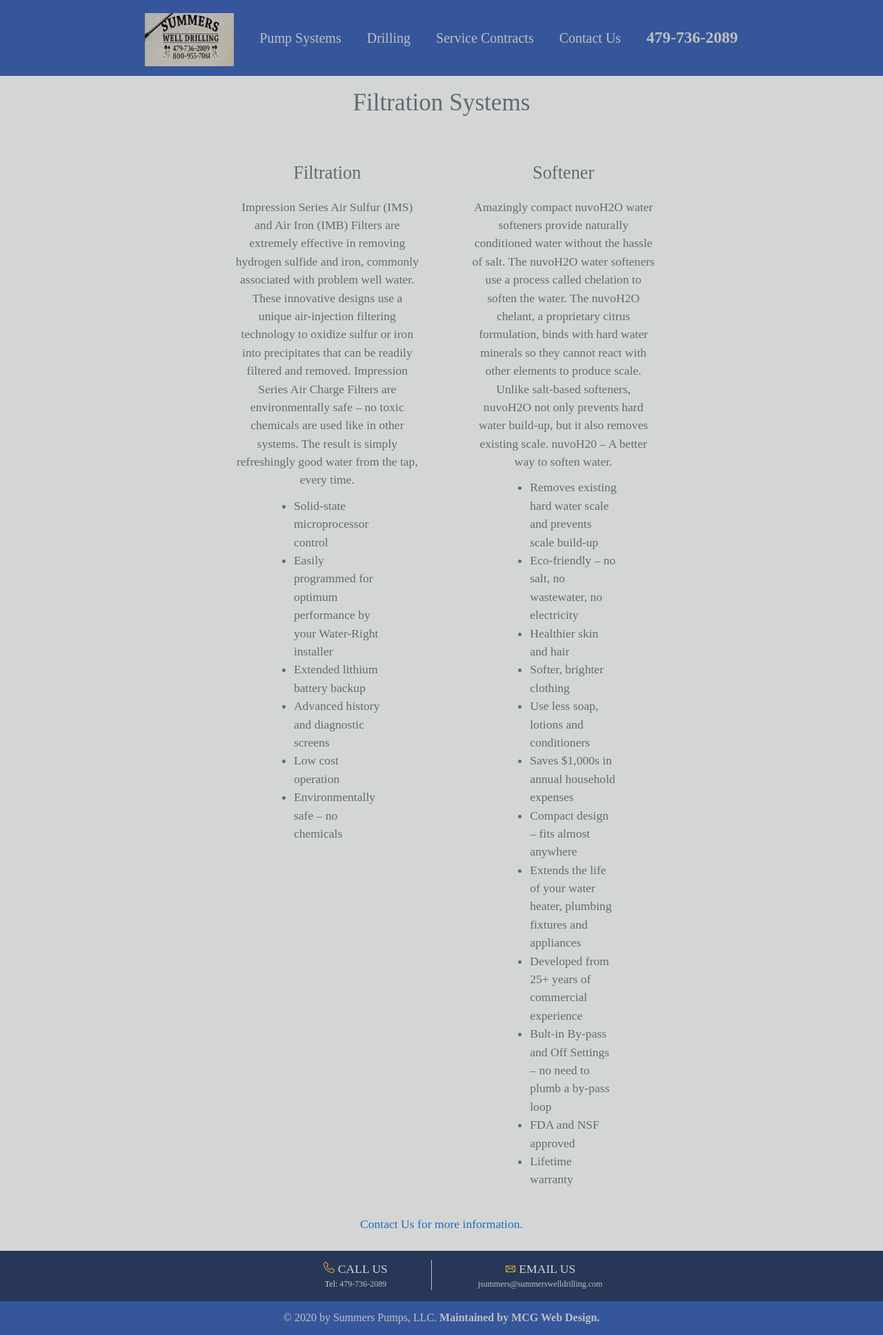
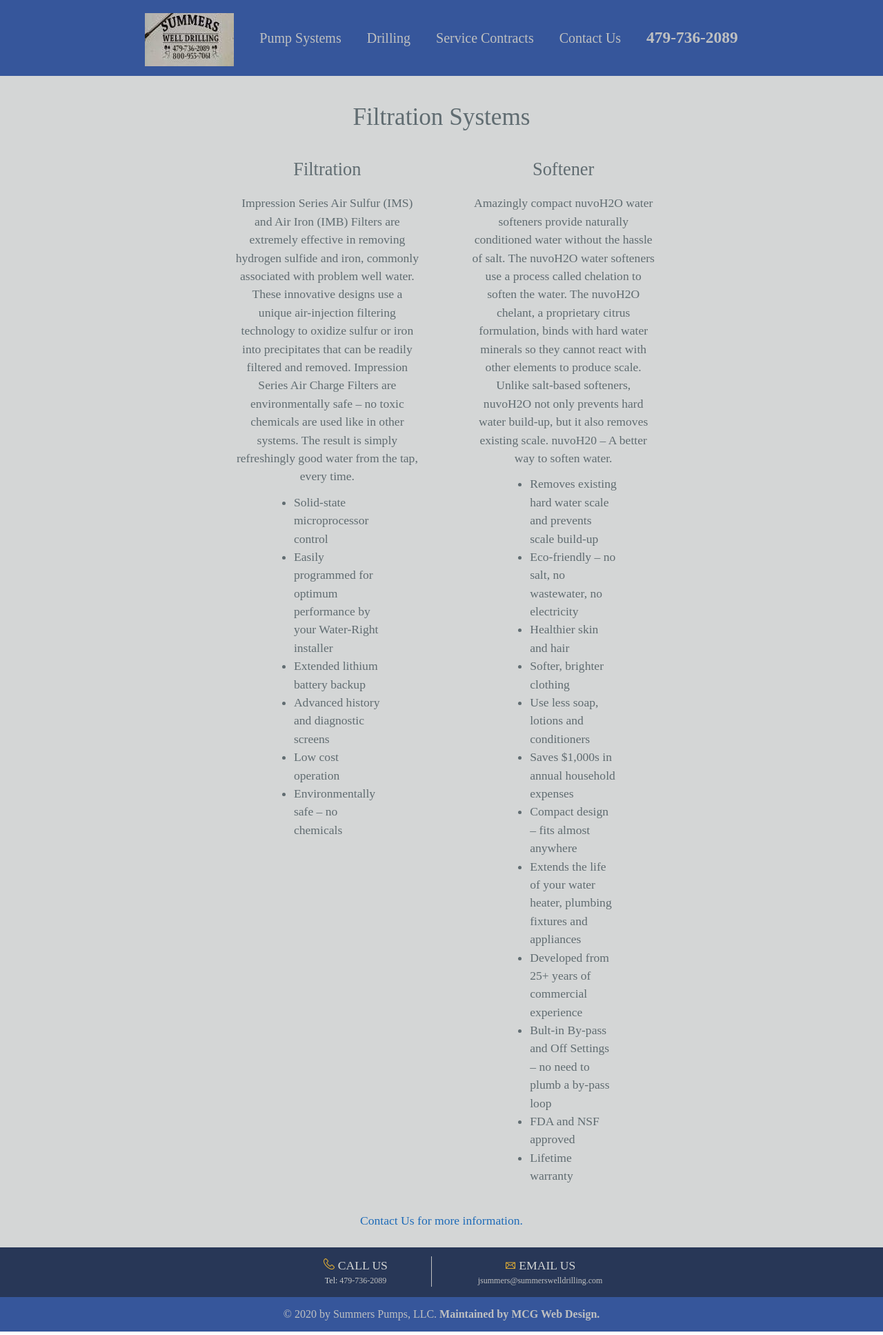
Before and after one commit to jamess999888/SummersPumps, a Jekyll site: the page built from filtrationSystems.md, in a window 1280 px wide. Shown: the whole page at 69% size. Built offline with Jekyll 4.4.1, drawn with Linux system fonts in a browser that asks for light colours; our own code applies the rules of GitHub Pages for plain Markdown files.

Commit message:
working on filtrtation systems styling

```diff
--- a/filtrationSystems.md
+++ b/filtrationSystems.md
@@ -2,8 +2,8 @@
 
 <div id="root">
     <div id="filtrationSystems">
-        <h1 class="filtrationSystems-header">Filtration Systems</h1>
         <div class="content">
+            <h1 class="filtrationSystems-header">Filtration Systems</h1>
             <div class="outerList">
                 <div class="listHeader">
                     <h2>Filtration</h2>
```
